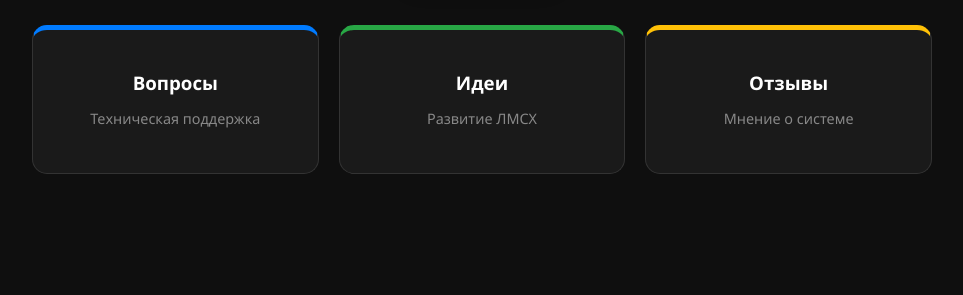
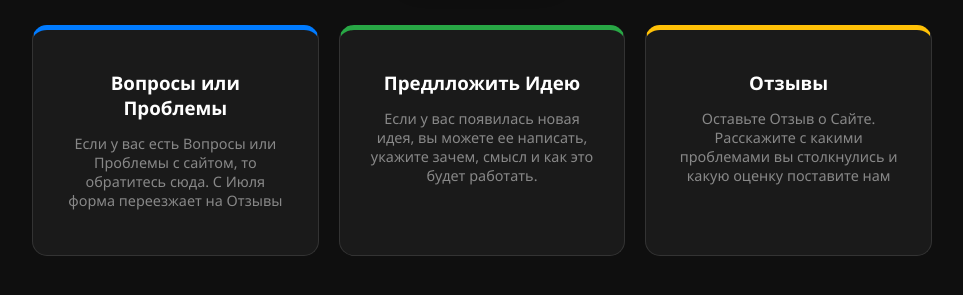
Before and after one commit to oracle-ai-pro/flow.lmsh.io, a plain HTML site: page prestige-hq-services/select-service.html in a window 1280 px wide. Shown: the part 185-480 px from the top of the page, without its empty margins (158-1121 px from the left). Drawn offline with Linux system fonts and the light colour scheme.

Commit message:
Update select-service.html

```diff
--- a/prestige-hq-services/select-service.html
+++ b/prestige-hq-services/select-service.html
@@ -2,7 +2,7 @@
 <html lang="ru">
 <head>
     <meta charset="UTF-8">
-    <title>Prestige HQ | Штаб ЛМСХ</title>
+    <title>Select service | flow.lmsh.io</title>
     <style>
         body { margin: 0; background: #0f0f0f; color: white; font-family: 'Segoe UI', sans-serif; display: flex; flex-direction: column; align-items: center; min-height: 100vh; padding: 20px; }
 
@@ -36,16 +36,16 @@
 
     <div class="dashboard">
         <div class="card card-blue" onclick="location.href='questions.html'">
-            <h3>Вопросы</h3>
-            <p>Техническая поддержка</p>
+            <h3>Вопросы или Проблемы</h3>
+            <p>Если у вас есть Вопросы или Проблемы с сайтом, то обратитесь сюда. С Июля форма переезжает на Отзывы</p>
         </div>
         <div class="card card-green" onclick="location.href='ideas.html'">
-            <h3>Идеи</h3>
-            <p>Развитие ЛМСХ</p>
+            <h3>Предлложить Идею</h3>
+            <p>Если у вас появилась новая идея, вы можете ее написать, укажите зачем, смысл и как это будет работать.</p>
         </div>
         <div class="card card-gold" onclick="location.href='reviews.html'">
             <h3>Отзывы</h3>
-            <p>Мнение о системе</p>
+            <p>Оставьте Отзыв о Сайте. Расскажите с какими проблемами вы столкнулись и какую оценку поставите нам</p>
         </div>
     </div>
 
```
